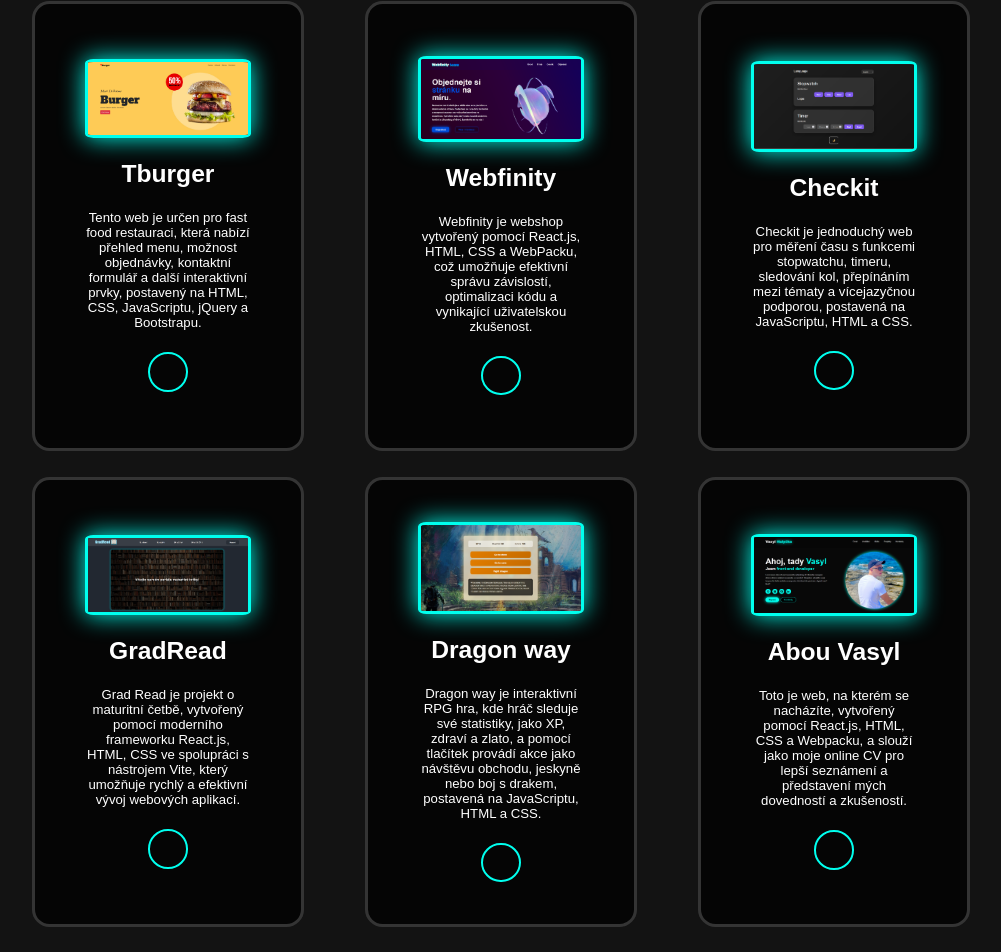
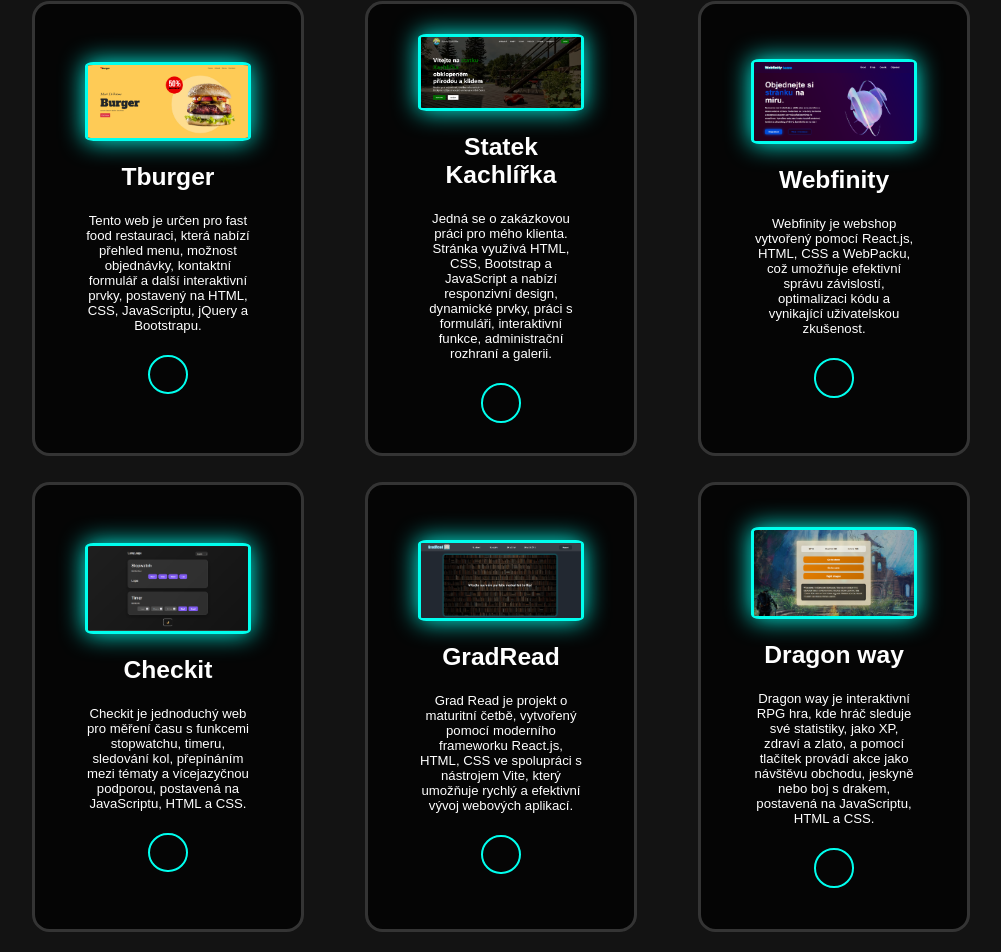
Before and after one commit to Vasaaa24/About-Vasyl, a React (Create React App) app: page / in a window 1280 px wide. Shown: the part 3176-4128 px from the top of the page, without its empty margins (139-1140 px from the left). Built offline with nearby package versions, Linux system fonts and the light colour scheme; some icons are missing.

Commit message:
Initial commit

```diff
--- a/src/components/projekty/Projects.jsx
+++ b/src/components/projekty/Projects.jsx
@@ -19,7 +19,18 @@
             </div>
 
           </div>
-
+          <div className="testimonial-item">
+            <img src="/kachlirka.png" alt="DragonWay" />
+            <h2>Statek Kachlířka</h2>
+            <p>
+            Jedná se o zakázkovou práci pro mého klienta. Stránka využívá HTML, CSS, Bootstrap a JavaScript a nabízí responzivní design, dynamické prvky, práci s formuláři, interaktivní funkce, administrační rozhraní a galerii.
+            </p>
+            <div className="links">
+              <a href="https://kachlirka.vercel.app/">
+                <box-icon name="link-external" color="#00ffee"></box-icon>
+              </a>
+            </div>
+          </div>
 
           <div className="testimonial-item">
             <img src="/Webfinity.png" alt="Webfinity" />
@@ -78,19 +89,7 @@
               </a>
             </div>
           </div>
-          <div className="testimonial-item">
-            <img src="/about.png" alt="AboutVasyl" />
-            <h2>Abou Vasyl</h2>
-            <p>
-            Toto je web, na kterém se nacházíte, vytvořený pomocí React.js, HTML, CSS a Webpacku,
-            a slouží jako moje online CV pro lepší seznámení a představení mých dovedností a zkušeností.
-            </p>
-            <div className="links">
-              <a href="https://about-vasyl.vercel.app/">
-                <box-icon name="link-external" color="#00ffee"></box-icon>
-              </a>
-            </div>
-          </div>
+
 
 
         </div>
--- a/src/components/znalosti/Skills.jsx
+++ b/src/components/znalosti/Skills.jsx
@@ -9,7 +9,7 @@
             <div className="service-info">
               <h4>Webstack</h4>
               <p>
-                Umím pracovat s HTML, CSS, SCSS a JavaScript. HTML využívám k
+                Umím pracovat s HTML, CSS, SCSS, Bootstrap a JavaScript. HTML využívám k
                 definování struktury stránek, CSS k formátování vzhledu, SCSS k
                 efektivnějšímu psaní stylů a JavaScript k přidání interaktivity.
                 Díky těmto dovednostem jsem schopen vytvářet moderní a dynamické
```
Also changed, not shown: public/kachlirka.png (added).
